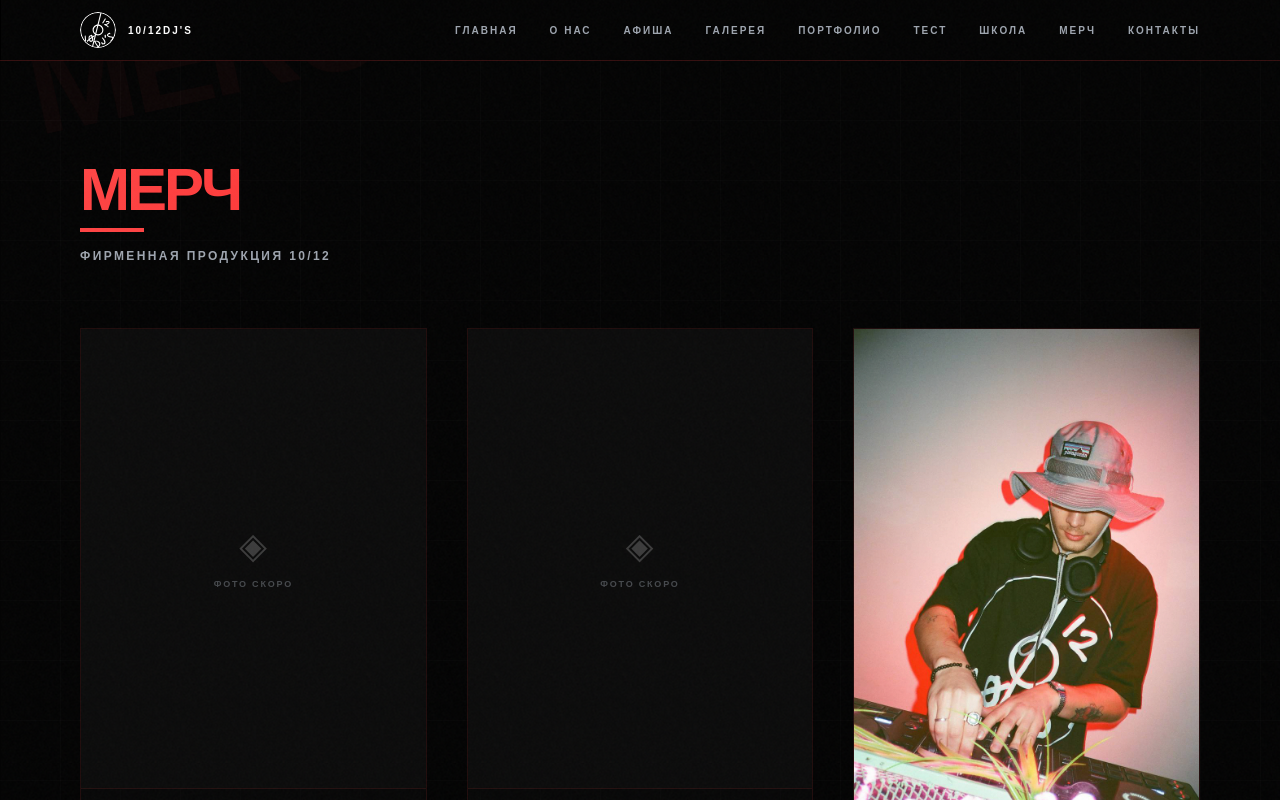
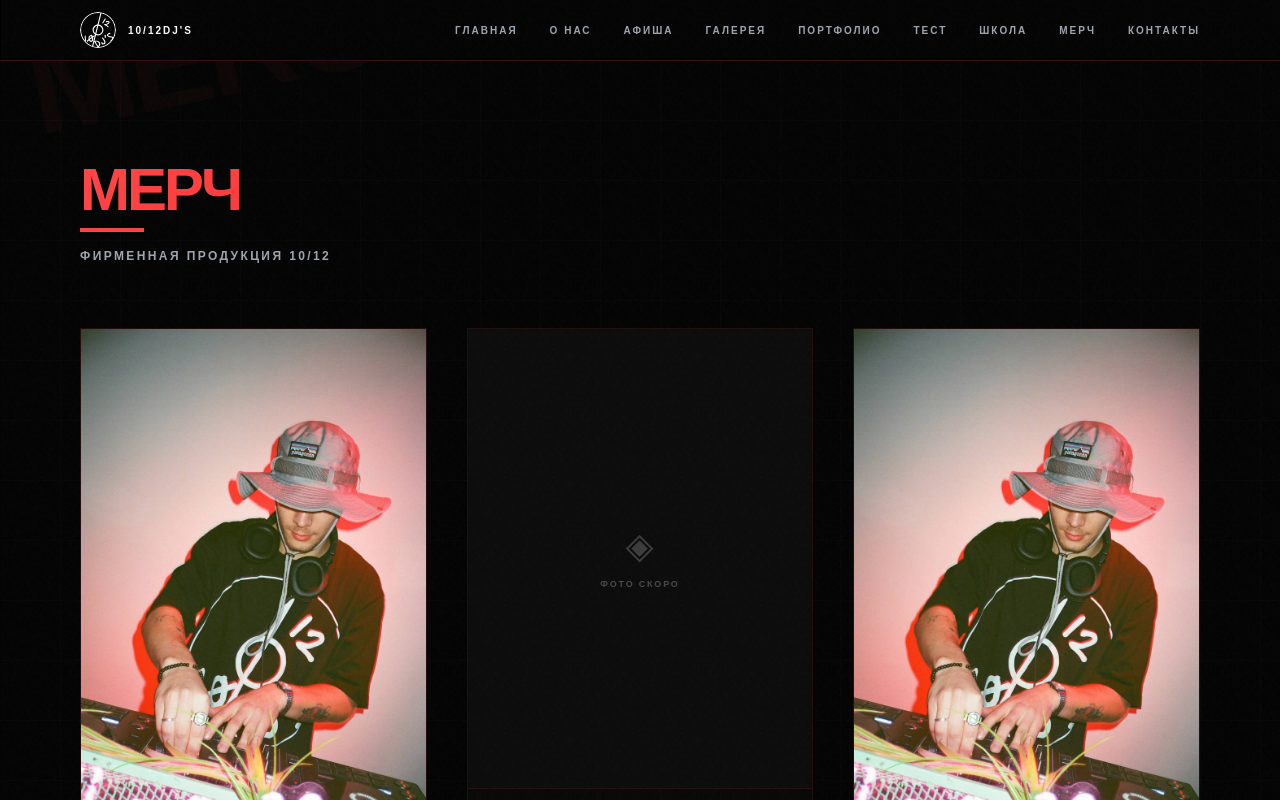
Before and after one commit to Alexander-Golomonosov/10-12djs-website, a Next.js app: page /merch in a window 1280 px wide. Shown: the top 800 px of the page. Built offline with nearby package versions, Linux system fonts and the light colour scheme; a web font is replaced by a local one.

Commit message:
Фото для стикерпака на мерч

```diff
--- a/src/app/merch/page.tsx
+++ b/src/app/merch/page.tsx
@@ -11,7 +11,7 @@ const items = [
     subtitle: "ФИРМЕННЫЕ СТИКЕРЫ 10/12",
     price: "499 ₽",
     description: "НАБОР СТИКЕРОВ С ЛОГОТИПАМИ И ГРАФФИТИ-ЭЛЕМЕНТАМИ 10/12DJ'S. КЛЕЙ НА НОУТ, ЧЕМОДАН, ХОЛОДИЛЬНИК — КУДА УГОДНО.",
-    image: null,
+    image: "/merch-tshirt.jpg",
     tags: ["СТИКЕРЫ", "ВИНИЛ", "5 ШТ"],
   },
   {
```
